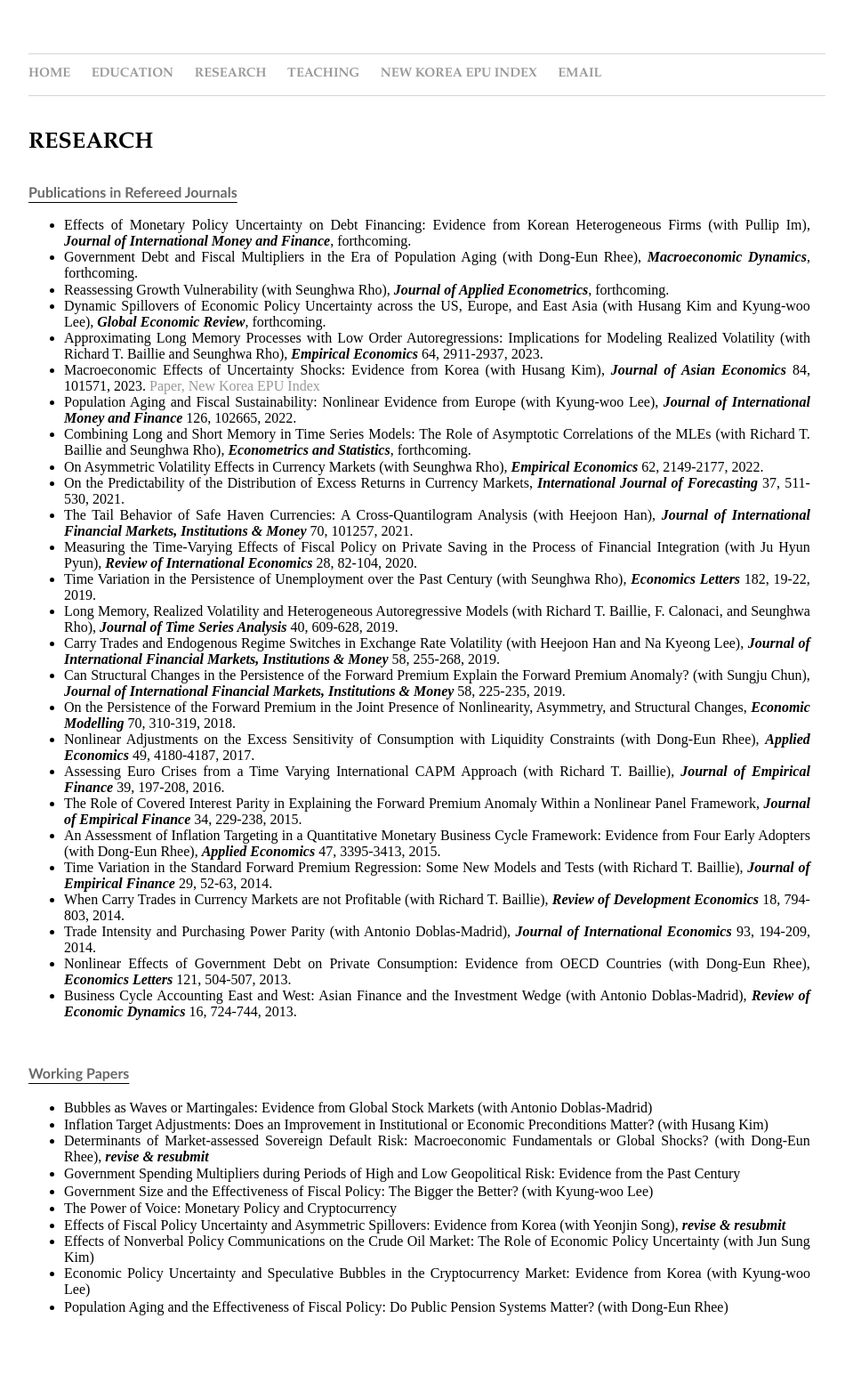
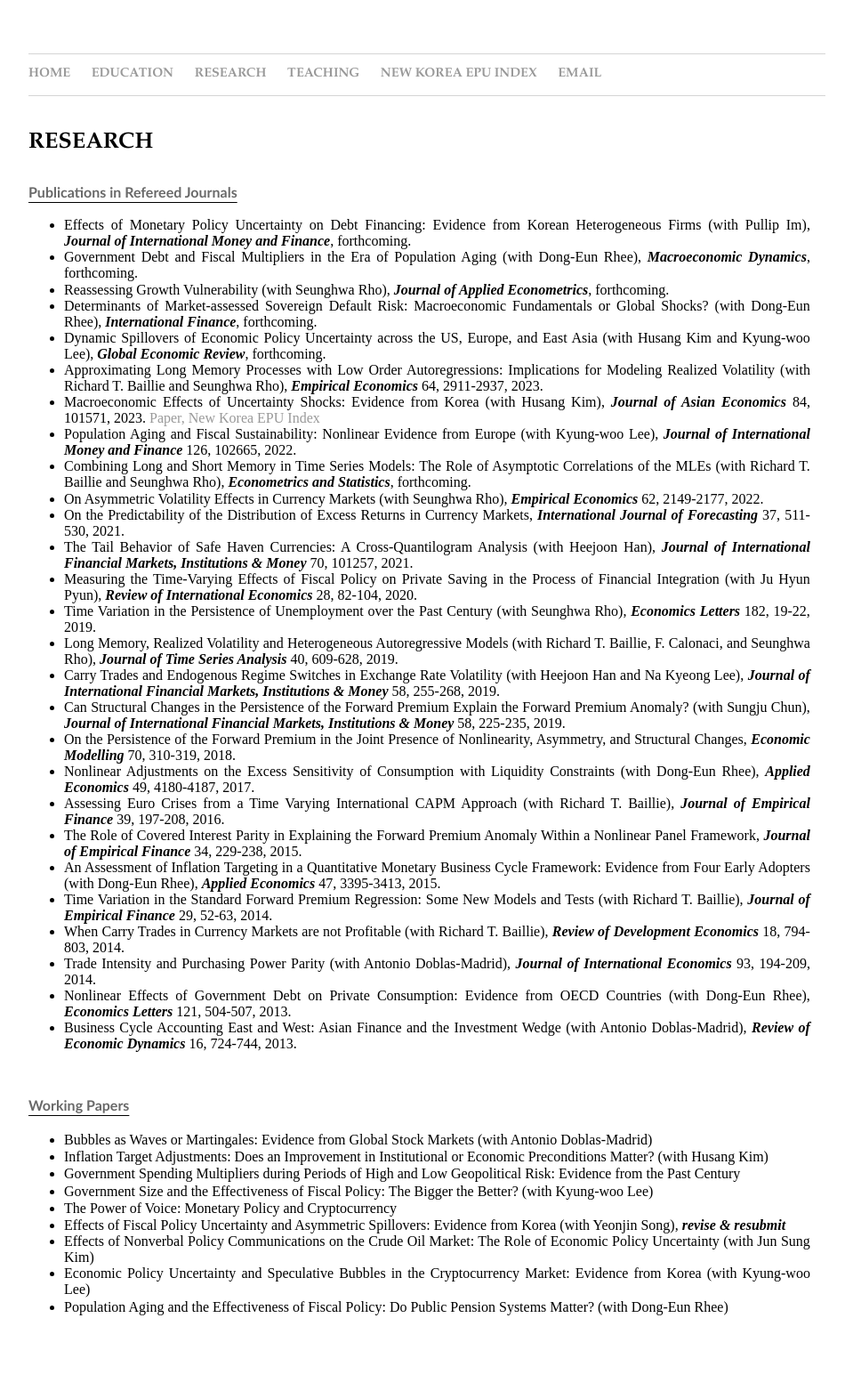
Before and after one commit to dooyeoncho/dooyeoncho.github.io, a Jekyll site: the page built from pages/research.html, in a window 1280 px wide. Shown: the whole page at 89% size, without its empty margins (160-1119 px from the left). Built offline with Jekyll 4.4.1, drawn with Linux system fonts in a browser that asks for light colours; some of the changed lines change nothing that is shown.

Commit message:
Update research.html

```diff
--- a/pages/research.html
+++ b/pages/research.html
@@ -27,6 +27,7 @@ span {
 			<span><li>Effects of Monetary Policy Uncertainty on Debt Financing: Evidence from Korean Heterogeneous Firms (with Pullip Im), <em property="italic"><b>Journal of International Money and Finance</b></em>, forthcoming.</li></span>
 			<span><li>Government Debt and Fiscal Multipliers in the Era of Population Aging (with Dong-Eun Rhee), <em property="italic"><b>Macroeconomic Dynamics</b></em>, forthcoming.</li></span>
                         <span><li>Reassessing Growth Vulnerability (with Seunghwa Rho), <em property="italic"><b>Journal of Applied Econometrics</b></em>, forthcoming.</li></span>
+			<span><li>Determinants of Market-assessed Sovereign Default Risk: Macroeconomic Fundamentals or Global Shocks? (with Dong-Eun Rhee), <em property="italic"><b>International Finance</b></em>, forthcoming.</li></span>
 			<span><li>Dynamic Spillovers of Economic Policy Uncertainty across the US, Europe, and East Asia (with Husang Kim and Kyung-woo Lee), <em property="italic"><b>Global Economic Review</b></em>, forthcoming.</li></span>
 			<span><li>Approximating Long Memory Processes with Low Order Autoregressions: Implications for Modeling Realized Volatility (with Richard T. Baillie and Seunghwa Rho), <em property="italic"><b>Empirical Economics</b></em> 64, 2911-2937, 2023.</li></span>
 			<span><li>Macroeconomic Effects of Uncertainty Shocks: Evidence from Korea (with Husang Kim), <em property="italic"><b>Journal of Asian Economics</b></em> 84, 101571, 2023. <a href="https://www.sciencedirect.com/science/article/pii/S1049007822001270">Paper,</a> <a href="https://dooyeoncho.github.io/pages/new_korean_epu_index.html">New Korea EPU Index</a></li></span>
@@ -58,7 +59,6 @@ span {
 	<ul>
 		<span><li>Bubbles as Waves or Martingales: Evidence from Global Stock Markets (with Antonio Doblas-Madrid)</li></span>
 		<span><li>Inflation Target Adjustments: Does an Improvement in Institutional or Economic Preconditions Matter? (with Husang Kim)</li></span>
-		<span><li>Determinants of Market-assessed Sovereign Default Risk: Macroeconomic Fundamentals or Global Shocks? (with Dong-Eun Rhee), <em property="italic"><b>revise & resubmit</b></em></li></span>
 		<span><li>Government Spending Multipliers during Periods of High and Low Geopolitical Risk: Evidence from the Past Century</li></span>
 		<span><li>Government Size and the Effectiveness of Fiscal Policy: The Bigger the Better? (with Kyung-woo Lee)</li></span>
 		<span><li>The Power of Voice: Monetary Policy and Cryptocurrency</li></span>
```
